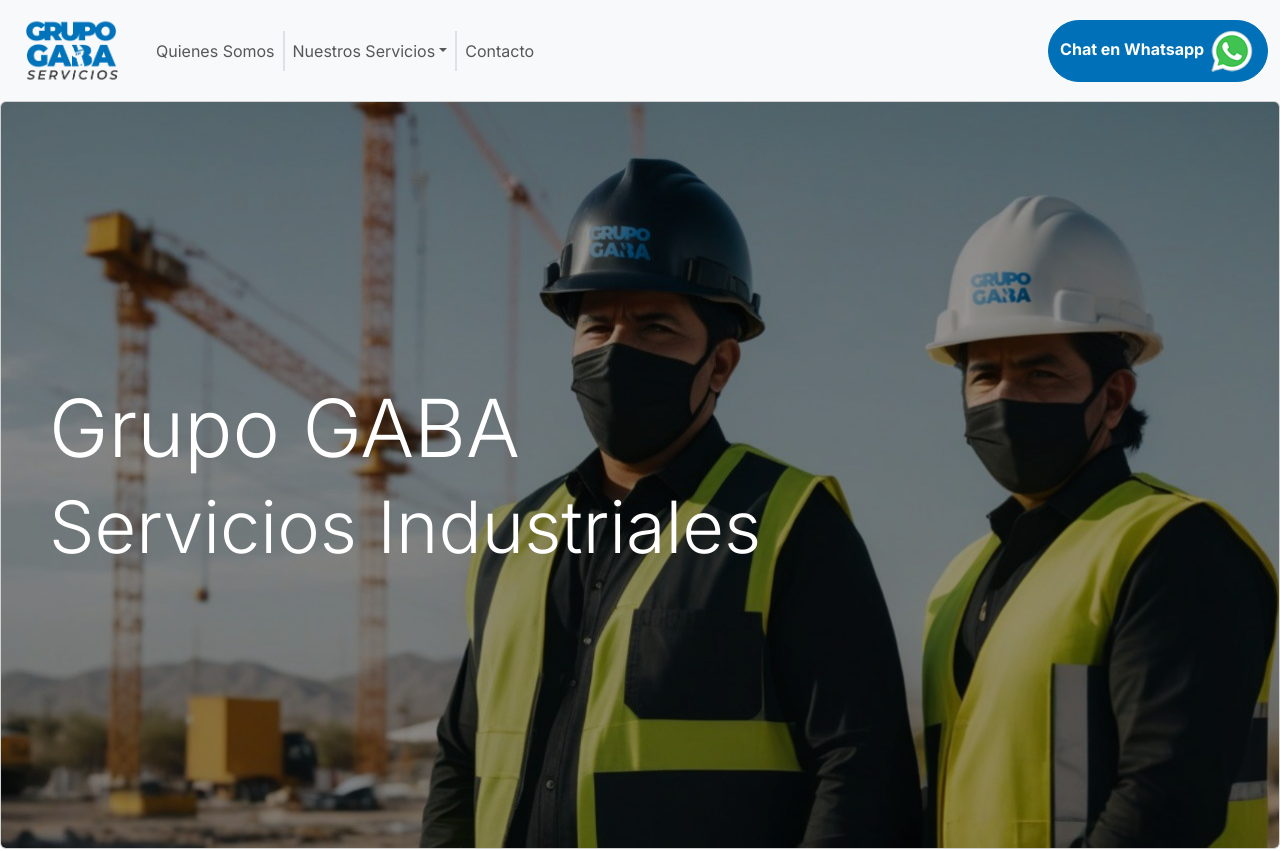
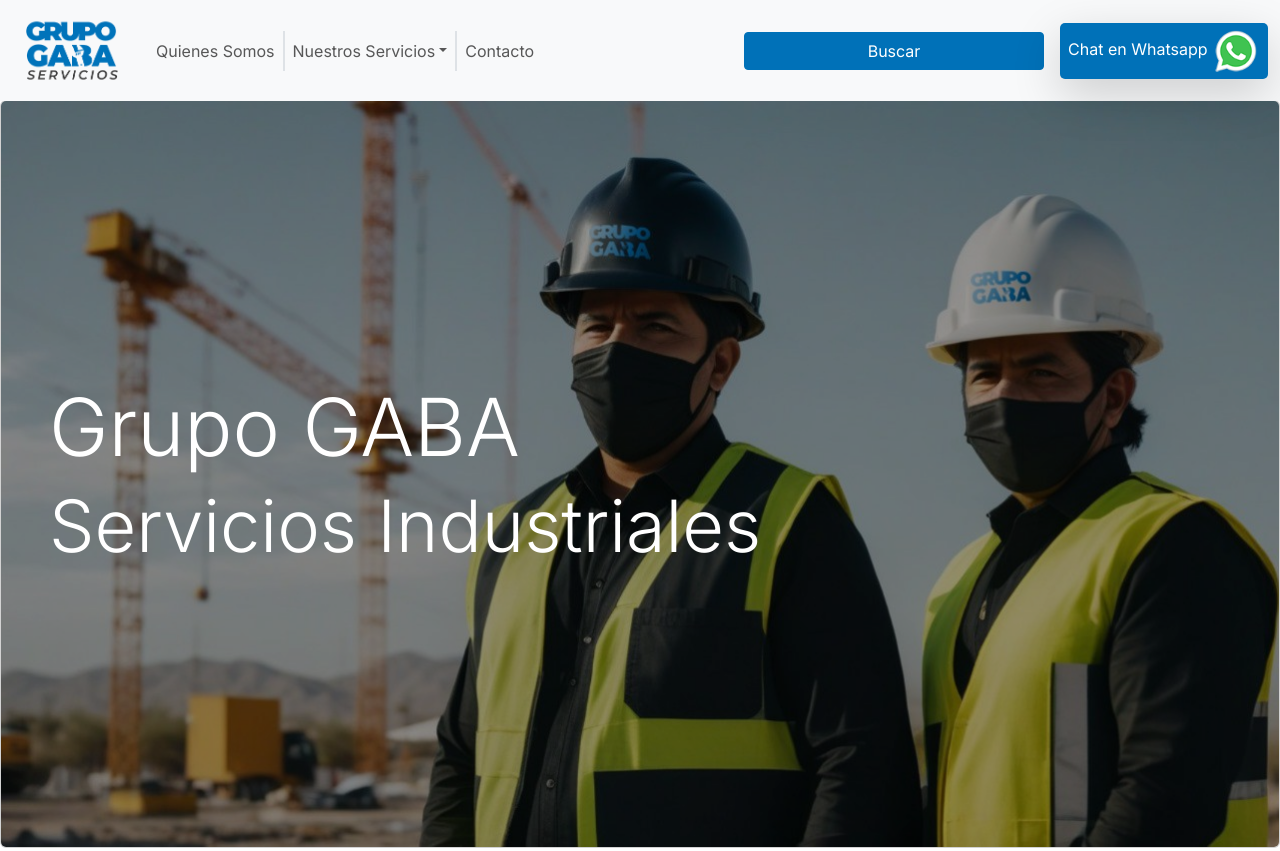
Before and after one commit to EduSanG/gaba_next, a Next.js app: page / in a window 1280 px wide. Shown: the top 851 px of the page. Built offline with nearby package versions, Linux system fonts and the light colour scheme.

Commit message:
Modified Services Buttons Standarized image sizes (images to be updated) Minor aesthetic modifications

```diff
--- a/src/app/globals.css
+++ b/src/app/globals.css
@@ -54,3 +54,31 @@
         transform: scale(1.02);
     }
 }
+
+.wa-btn{
+    display: block;
+    color: white;
+    background-color: #0071b8;
+    padding: 0.25rem 0.5rem;
+    text-decoration: none;
+    line-height: 0;
+    transition: 100ms ease-in-out;
+    text-align: center;
+    border-radius: 5px;
+
+    &:hover{
+        background-color: #005e99;
+
+    }
+
+    &:active{
+        background-color: #004f80;
+    }
+
+    @media (width <= 1250) {
+        img{
+            height: 24px;
+            width: auto;
+        }
+    }
+}
--- a/src/components/intro.tsx
+++ b/src/components/intro.tsx
@@ -1,10 +1,9 @@
 import Image from "next/image"
 import coverImg from 'public/Portada.jpg'
 import misc from '@/app/misc.json'
-import { PlaceholderValue } from "next/dist/shared/lib/get-img-props"
 
 export default function Intro () {
-    return <section id='Presentacion'>
+    return <section id='Presentacion' style={{marginTop: '100px'}}>
         <div className="card mb-3">
             <Image className="card-img" src={coverImg} alt="Cover Photo" style={{filter: "brightness(0.6)", width: '100%', height: 'auto'}} />
             <div className="card-img-overlay d-flex flex-column justify-content-center ps-5">
--- a/src/components/navBar.tsx
+++ b/src/components/navBar.tsx
@@ -4,6 +4,7 @@
 import logo from 'public/IdtsPgpBKldmBL.png'
 import whatsappIcon from 'public/icons8-whatsapp-144.png'
 import services from '@/app/services.json'
+import Search from "./search"
 
 export default function NavBar () {
 
@@ -13,7 +14,7 @@
 
     return <>
         <header>
-            <nav className="navbar navbar-expand-lg bg-body-tertiary">
+            <nav className="navbar navbar-expand-lg bg-body-tertiary" style={{position: 'fixed', zIndex: '5', width: '100%', top: '0'}}>
                 <div className="container-fluid">
                 <a className="navbar-brand" href="#">
                     <Image src={logo} alt="Company Logo" width="120" />
@@ -27,7 +28,7 @@
                             <a className="nav-link" aria-current="page" href="#aboutUs">Quienes Somos</a>
                         </li>
                         <div className="border d-none d-md-block" style={{borderWidth: '1px'}}></div>
-                        <li className="nac-item dropdown">
+                        <li className="nav-item dropdown">
                             <a href="#" className="nav-link dropdown-toggle" role="button" data-bs-toggle="dropdown" aria-expanded="false">Nuestros Servicios</a>
                             <ul className="dropdown-menu">
                                 {Object.entries(services).map(service => {
@@ -40,8 +41,11 @@
                             <a className="nav-link" href="#contacto">Contacto</a>
                         </li>
                     </ul>
+                    <div className="p-3">
+                        <Search />
+                    </div>
                     <div>
-                        <a className="btn btn-primary rounded-pill fw-bold text-white px-0" href="https://wa.me/+526862391343" style={{minWidth: '220px'}}>Chat en Whatsapp  <Image height="48" src={whatsappIcon} alt="" /></a>
+                        <a className="wa-btn shadow-lg" href="https://wa.me/+526862391343">Chat en Whatsapp  <Image height="48" src={whatsappIcon} alt="" /></a>
                     </div>
                 </div>
                 </div>
--- /dev/null
+++ b/src/components/search.tsx
@@ -0,0 +1,22 @@
+'use client'
+import { useState, useRef, useEffect } from "react"
+
+export default function Search() {
+
+    const [toggle, setToggle] = useState(false)
+    const ref = useRef<HTMLDialogElement>(null)
+
+    const openModal = () => setToggle(true)
+    const closeModal = () => setToggle(false)
+
+    useEffect(() => toggle? ref.current?.showModal(): ref.current?.close(), [toggle])
+
+    return <>
+        <button className="btn btn-primary rounded-1" onClick={openModal}>Buscar</button>
+        <dialog ref={ref} onCancel={openModal}>
+            <div className="d-flex flex-row"><input type="text" /><button onClick={closeModal} >X</button></div>
+            <hr />
+            <div style={{minHeight: '200px'}}></div>
+        </dialog>
+    </>
+}
```
